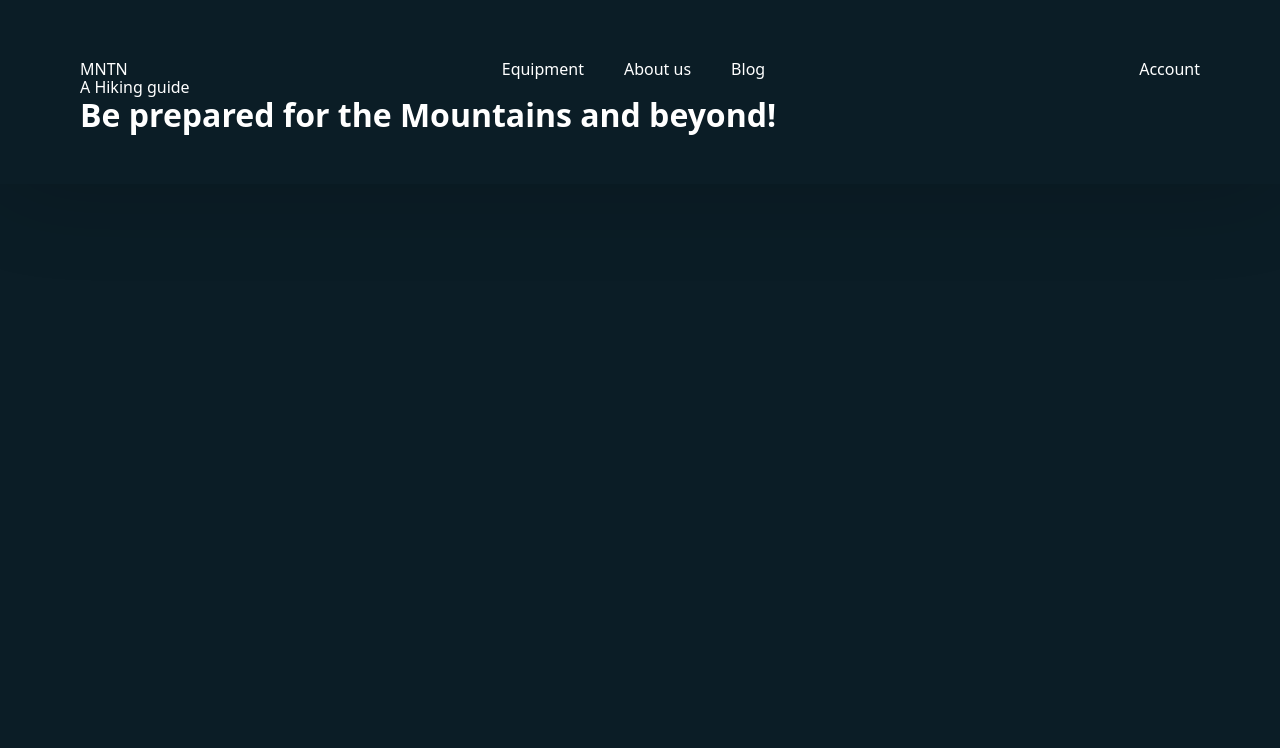
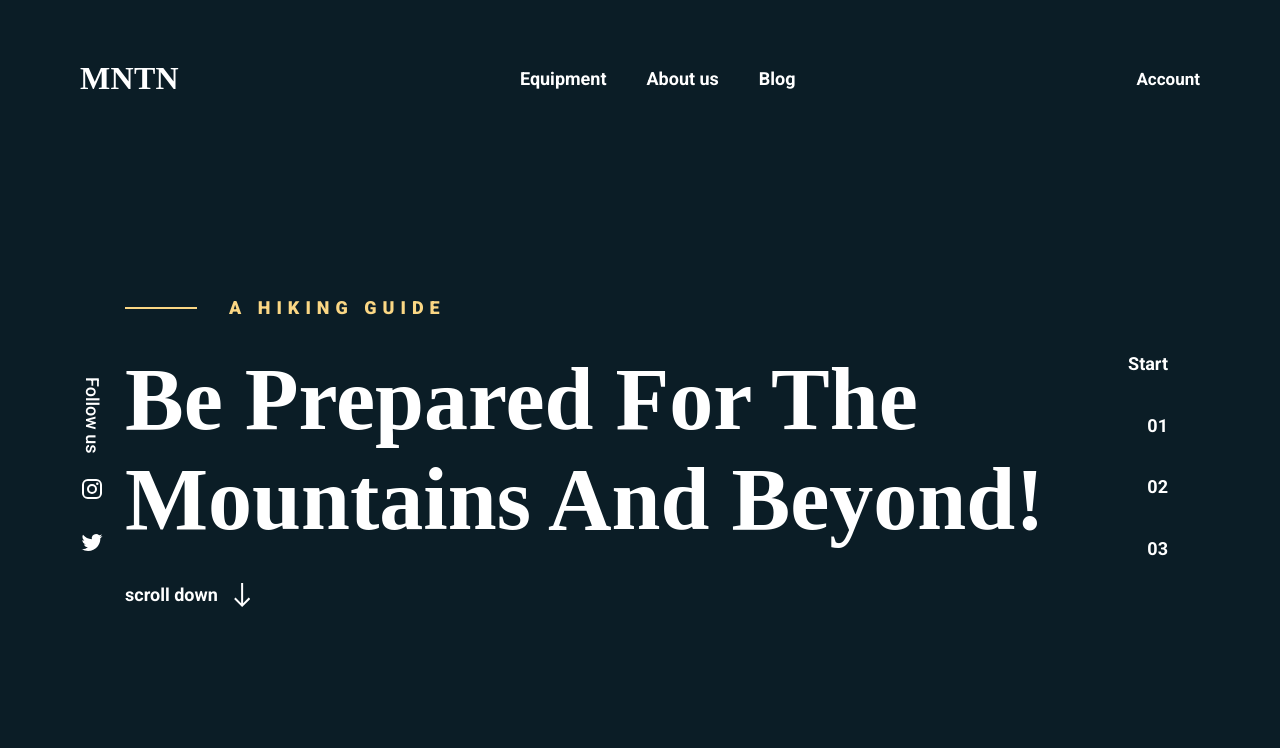
Before and after one commit to Anasteshka/MNTN, a plain HTML site: page index.html in a window 1280 px wide. Drawn offline with nearby package versions, Linux system fonts and the light colour scheme.

Commit message:
added header

```diff
--- a/index.html
+++ b/index.html
@@ -4,6 +4,12 @@
     <meta charset="UTF-8" />
     <meta name="viewport" content="width=device-width, initial-scale=1.0" />
     <title>MNTN</title>
+    <link rel="preconnect" href="https://fonts.googleapis.com" />
+    <link rel="preconnect" href="https://fonts.gstatic.com" crossorigin />
+    <link
+      href="https://fonts.googleapis.com/css2?family=Playfair+Display:wght@600;700&family=Roboto:wght@500;700;900&display=swap"
+      rel="stylesheet"
+    />
     <link
       rel="stylesheet"
       href="https://cdn.jsdelivr.net/npm/modern-normalize@2.0.0/modern-normalize.min.css"
@@ -32,18 +38,52 @@
         <p class="header-login">Account</p>
       </div>
       <div class="hero">
-        <div class="soc">
-          <p class="soc-text"></p>
-          <ul class="soc-list">
-            <li class="soc-item"><a href="" class="soc-link"></a></li>
-            <li class="soc-item"><a href="" class="soc-link"></a></li>
-          </ul>
-        </div>
+        <ul class="soc-list">
+          <li><p class="soc-text">Follow us</p></li>
+          <li class="soc-item">
+            <a href="" class="soc-link"
+              ><svg class="soc-icon" width="24" height="24">
+                <use href="./images/icons.svg#instagram"></use></svg
+            ></a>
+          </li>
+          <li class="soc-item">
+            <a href="" class="soc-link"
+              ><svg class="soc-icon" width="24" height="24">
+                <use href="./images/icons.svg#twitter"></use></svg
+            ></a>
+          </li>
+        </ul>
         <div class="hero-text">
           <p class="hero-subtitle">A Hiking guide</p>
           <h1 class="hero-title">Be prepared for the Mountains and beyond!</h1>
-          <a href=""></a>
+          <a href="" class="scroll-btn"
+            >scroll down<svg width="16" height="24" class="scroll-icon">
+              <use href="./images/icons.svg#vertical-arrow"></use></svg
+          ></a>
         </div>
+        <ul class="scrollbar-list">
+          <li class="scrollbar-item">
+            <a href="" class="scrollbar-link">Start</a>
+          </li>
+          <li class="scrollbar-item">
+            <a href="" class="scrollbar-link">01</a>
+          </li>
+          <li class="scrollbar-item">
+            <a href="" class="scrollbar-link">02</a>
+          </li>
+          <li class="scrollbar-item">
+            <a href="" class="scrollbar-link">03</a>
+          </li>
+          <li class="scrollbar-item">
+            <a href="" class="scrollbar-link">04</a>
+          </li>
+          <li class="scrollbar-item">
+            <a href="" class="scrollbar-link">05</a>
+          </li>
+          <li class="scrollbar-item">
+            <a href="" class="scrollbar-link">06</a>
+          </li>
+        </ul>
       </div>
     </header>
     <main>
--- a/styles.css
+++ b/styles.css
@@ -1,8 +1,10 @@
 body {
-  font-family: ;
+  font-family: "Roboto", sans-serif;
+  font-size: 18px;
   color: #ffffff;
   background-color: #0b1d26;
   box-shadow: 0px 0px 100px 0px rgba(0, 0, 0, 0.2);
+  background-image: ;
 }
 
 a {
@@ -34,24 +36,140 @@ img {
 }
 
 .container {
-  /* width: 1760px; */
   padding: 0 80px;
 }
 
 .header {
   padding-top: 60px;
-  padding-bottom: 50px;
+  padding-bottom: 640px;
 }
 
 .page-nav {
   display: flex;
+  justify-content: space-between;
+  align-items: center;
+  margin-bottom: 200px;
 }
 
 .header-nav {
-  margin: 0 auto;
+}
+
+.header-logo {
+  font-family: "Playfair", serif;
+  font-size: 32px;
+  font-weight: 700;
+  line-height: normal;
+  letter-spacing: 0.32px;
 }
 
 .header-nav-list {
   display: inline-flex;
   gap: 40px;
 }
+
+.header-nav-link {
+  font-weight: 700;
+  line-height: normal;
+}
+
+.header-login {
+  font-size: 17px;
+  font-weight: 700;
+  line-height: normal;
+}
+
+.hero {
+  display: flex;
+  justify-content: space-between;
+}
+
+.soc-list {
+  display: inline-flex;
+  flex-direction: column;
+  gap: 24px;
+  align-items: center;
+  margin-top: 80px;
+}
+
+.soc-text {
+  writing-mode: vertical-rl;
+  margin: 0;
+}
+
+.soc-link {
+  fill: #ffffff;
+}
+
+.hero-text {
+  max-width: 950px;
+}
+
+.hero-subtitle::before {
+  content: "";
+  display: block;
+  width: 72px;
+  height: 2px;
+  background-color: #fbd784;
+  position: absolute;
+  top: 50%;
+  left: -104px;
+  transform: translateY(-50%);
+}
+
+.hero-subtitle {
+  color: #fbd784;
+  font-weight: 800;
+  line-height: normal;
+  letter-spacing: 6px;
+  text-transform: uppercase;
+  position: relative;
+  margin-left: 104px;
+}
+
+.hero-title {
+  font-family: "Playfair", serif;
+  font-size: 88px;
+  font-weight: 600;
+  line-height: 1.14;
+  text-transform: capitalize;
+  margin: 32px 0;
+}
+
+.scroll-btn {
+  font-weight: 700;
+  line-height: normal;
+  display: inline-flex;
+  align-items: center;
+}
+
+.scroll-icon {
+  margin-left: 16px;
+  fill: #ffffff;
+}
+
+.scrollbar-list {
+  height: 240px;
+  overflow-y: scroll;
+  padding: 16px 32px;
+  text-align: right;
+  margin-top: 40px;
+}
+
+.scrollbar-item:not(:last-child) {
+  margin-bottom: 40px;
+}
+
+.scrollbar-link {
+  font-weight: 700;
+  line-height: normal;
+}
+
+.scrollbar-list::-webkit-scrollbar {
+  width: 3px;
+  height: 60px;
+  background-color: rgba(255, 255, 255, 0.2);
+}
+
+.scrollbar-list::-webkit-scrollbar-thumb {
+  background: #ffffff;
+}
```
Also changed, not shown: images/icons.svg (added).
